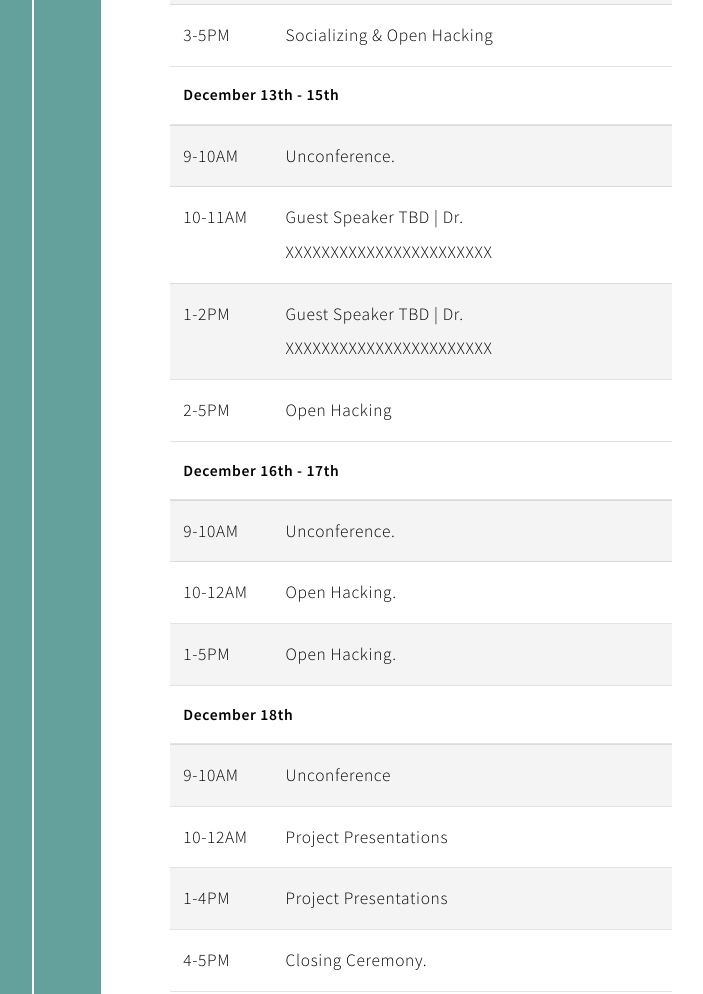
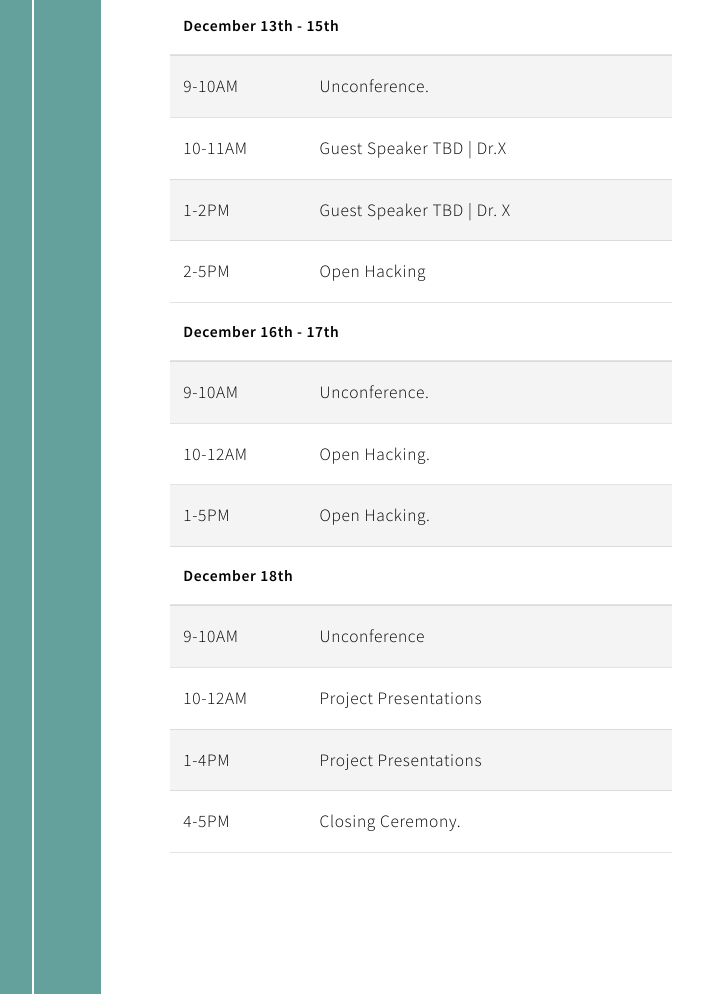
Before and after one commit to Chao-Jiang/Brainhack2020China, a plain HTML site: page index.html in a window 1280 px wide. Shown: the part 2671-3665 px from the top of the page, without its empty margins (539-1242 px from the left). Drawn offline with Linux system fonts and the light colour scheme.

Commit message:
speakers

```diff
--- a/index.html
+++ b/index.html
@@ -102,11 +102,11 @@
                             </tr>
                             <tr>
                                 <td>10-11AM</td>
-                                <td>Guest Speaker TBD | Dr. XXXXXXXXXXXXXXXXXXXXXXX</td>
+                                <td>Guest Speaker TBD | Dr.X</td>
                             </tr>
                             <tr>
                                 <td>1-2PM</td>
-                                <td>Guest Speaker TBD | Dr. XXXXXXXXXXXXXXXXXXXXXXX</td>
+                                <td>Guest Speaker TBD | Dr. X</td>
                             </tr>
                             <tr>
                                 <td>2-5PM</td>
```
